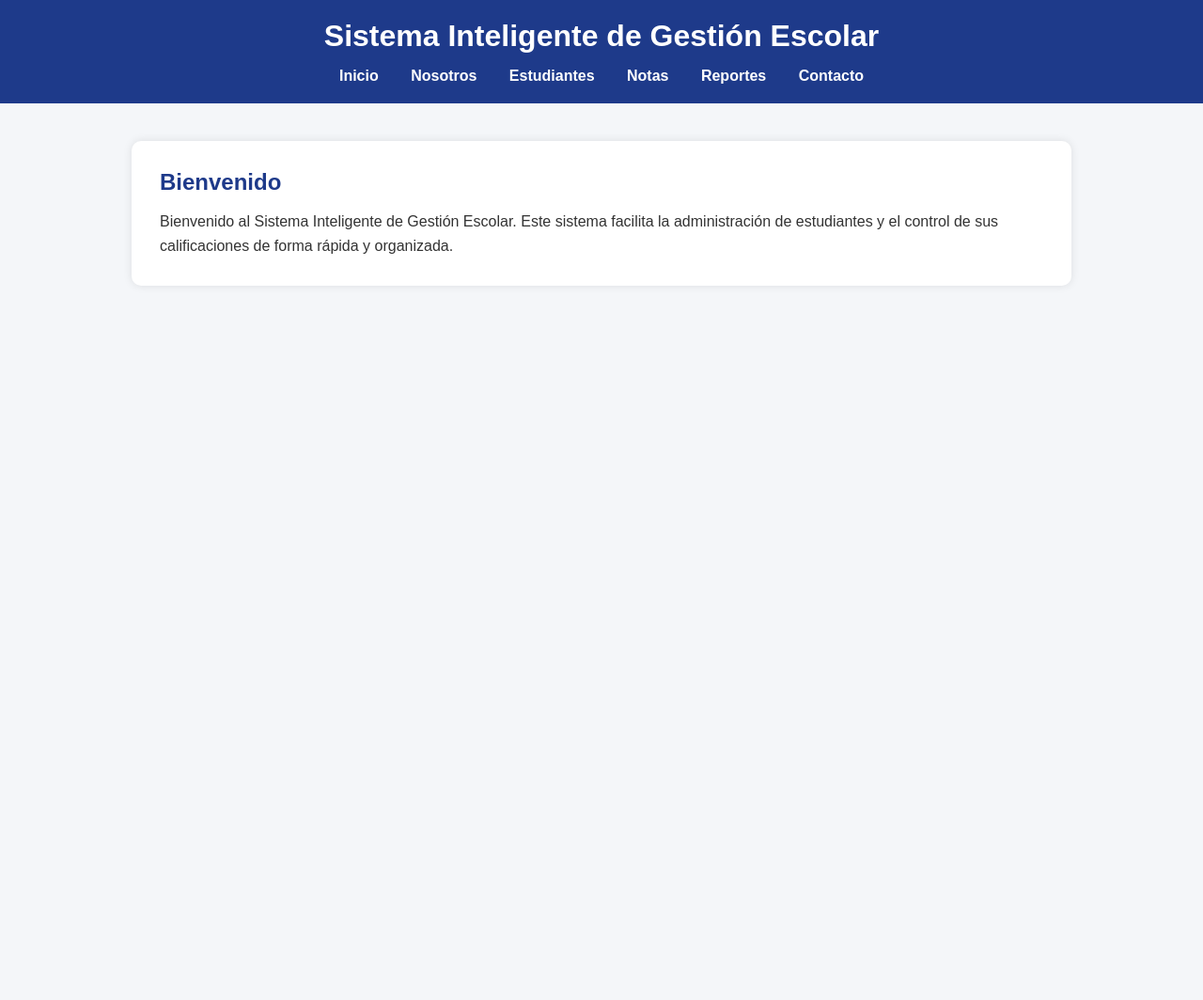
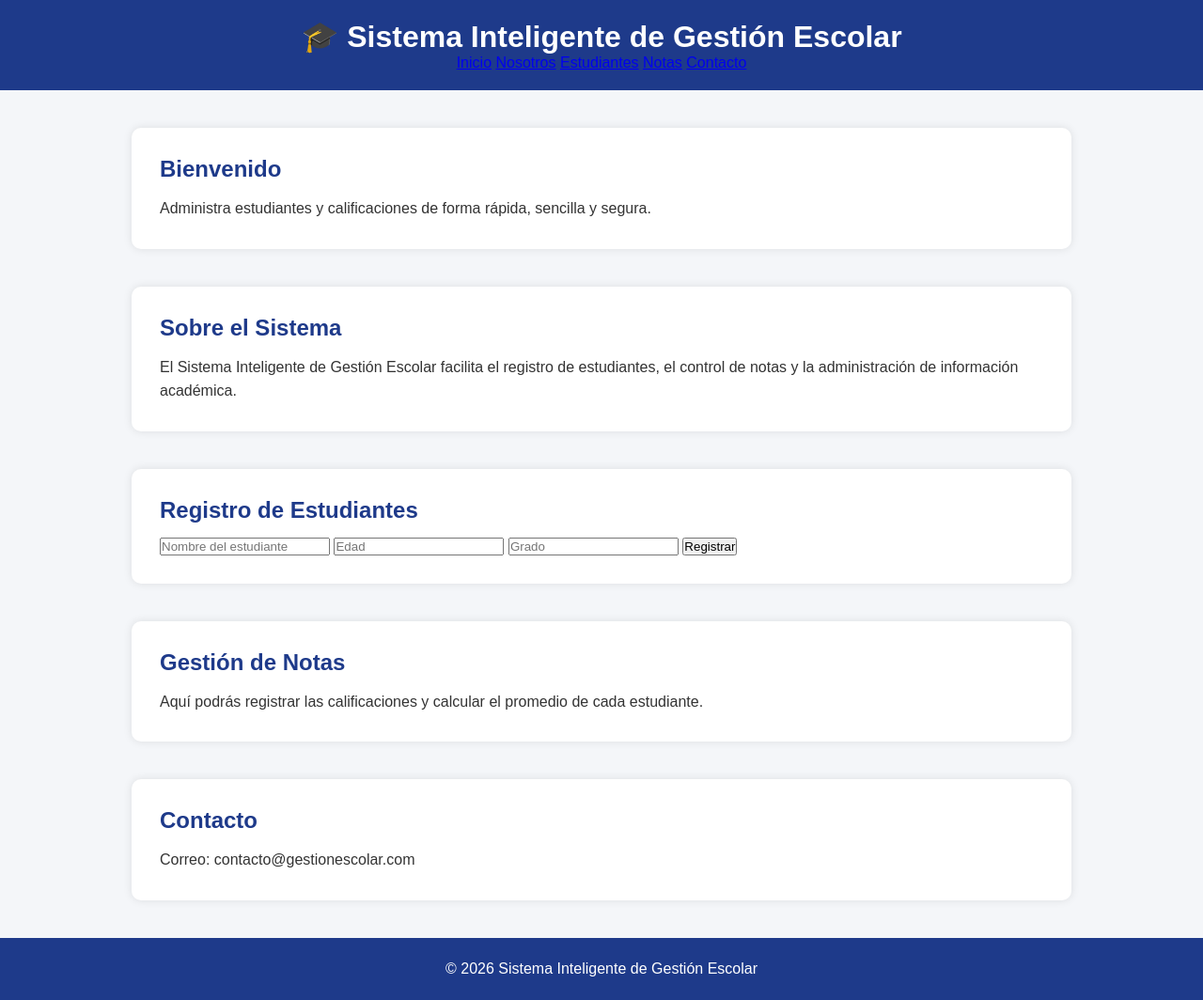
Before and after one commit to alondra230/sistema-inteligente-gestion-escolar, a plain HTML site: page index.html in a window 1280 px wide. Shown: the whole page at 94% size. Before the commit the page ends 800 px from the top, so only its background shows below. Drawn offline with Linux system fonts and the light colour scheme.

Commit message:
Update index.html
Actualizar index.html

```diff
--- a/index.html
+++ b/index.html
@@ -6,27 +6,103 @@
     <title>Sistema Inteligente de Gestión Escolar</title>
 
     <link rel="stylesheet" href="style.css">
+
+    <link rel="preconnect" href="https://fonts.googleapis.com">
+    <link rel="preconnect" href="https://fonts.gstatic.com" crossorigin>
+    <link href="https://fonts.googleapis.com/css2?family=Poppins:wght@300;400;600;700&display=swap" rel="stylesheet">
 </head>
+
 <body>
 
 <header>
-        <h1>Sistema Inteligente de Gestión Escolar</h1>
+    <h1>🎓 Sistema Inteligente de Gestión Escolar</h1>
+
     <nav>
-            <ul>
-                <li><a href="#inicio">Inicio</a></li>
-                <li><a href="#nosotros">Nosotros</a></li>
-                <li><a href="#estudiantes">Estudiantes</a></li>
-                <li><a href="#notas">Notas</a></li>
-                <li><a href="#reportes">Reportes</a></li>
-                <li><a href="#contacto">Contacto</a></li>
-            </ul>
+        <a href="#inicio">Inicio</a>
+        <a href="#nosotros">Nosotros</a>
+        <a href="#estudiantes">Estudiantes</a>
+        <a href="#notas">Notas</a>
+        <a href="#contacto">Contacto</a>
     </nav>
 </header>
 
-    <section id="inicio">
+<section id="inicio" class="hero">
+
     <h2>Bienvenido</h2>
-        <p>Bienvenido al Sistema Inteligente de Gestión Escolar. Este sistema facilita la administración de estudiantes y el control de sus calificaciones de forma rápida y organizada.</p>
+
+    <p>
+        Administra estudiantes y calificaciones de forma rápida, sencilla y segura.
+    </p>
+
 </section>
+
+<section id="nosotros">
+
+<h2>Sobre el Sistema</h2>
+
+<p>
+
+El Sistema Inteligente de Gestión Escolar facilita el registro de estudiantes,
+el control de notas y la administración de información académica.
+
+</p>
+
+</section>
+
+<section id="estudiantes">
+
+<h2>Registro de Estudiantes</h2>
+
+<form>
+
+<input type="text" placeholder="Nombre del estudiante">
+
+<input type="number" placeholder="Edad">
+
+<input type="text" placeholder="Grado">
+
+<button>Registrar</button>
+
+</form>
+
+</section>
+
+<section id="notas">
+
+<h2>Gestión de Notas</h2>
+
+<p>
+
+Aquí podrás registrar las calificaciones y calcular el promedio de cada estudiante.
+
+</p>
+
+</section>
+
+<section id="contacto">
+
+<h2>Contacto</h2>
+
+<p>
+
+Correo:
+contacto@gestionescolar.com
+
+</p>
+
+</section>
+
+<footer>
+
+<p>
+
+© 2026 Sistema Inteligente de Gestión Escolar
+
+</p>
+
+</footer>
+
+<script src="script.js"></script>
 
 </body>
 </html>
```
Lines whose indentation alone changed are shown as unchanged.
